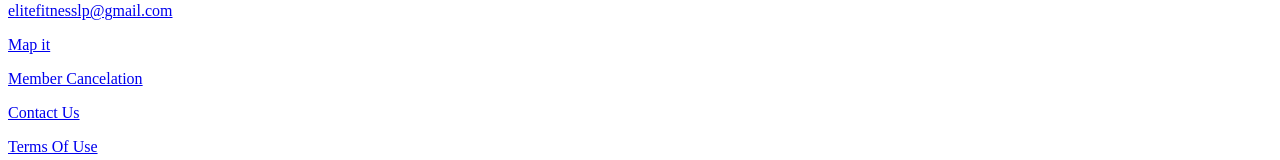
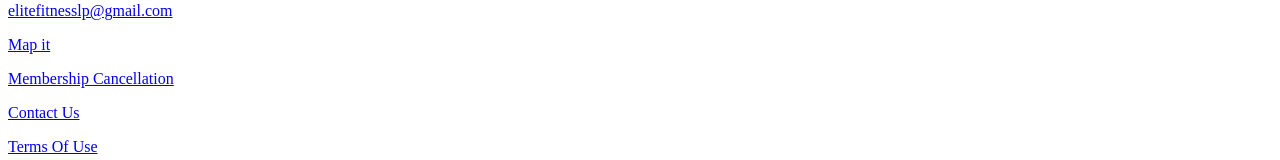
Before and after one commit to Agape-Media/EliteFitness, a Next.js app: page /terms in a window 1280 px wide. Shown: the part 9362-9522 px from the top of the page. Built offline with nearby package versions, Linux system fonts and the light colour scheme.

Commit message:
member cancel -> membership cancellation, trainer -> staff

```diff
--- a/components/Footer.js
+++ b/components/Footer.js
@@ -55,7 +55,7 @@ export default function Footer() {
             </div>
 
             <div className="space-y-4 font-semibold tracking-wide pb-10 md:mb-0 px-4">
-            <p><Link href="/cancelation">Member Cancelation</Link></p>
+            <p><Link href="/cancelation">Membership Cancellation</Link></p>
             <p><Link href="/contact">Contact Us</Link></p>
             <p><Link href="/terms">Terms Of Use</Link></p>
             </div>
--- a/pages/index.js
+++ b/pages/index.js
@@ -233,7 +233,7 @@ export default function Home() {
               </h2>
               <p className="text-lg leading-relaxed mt-4 mb-4">
                 Contact us to ask any questions, aquire a membership, talk to
-                our trainers or anything else.
+                our staff or anything else.
               </p>
             </div>
           </div>
```
